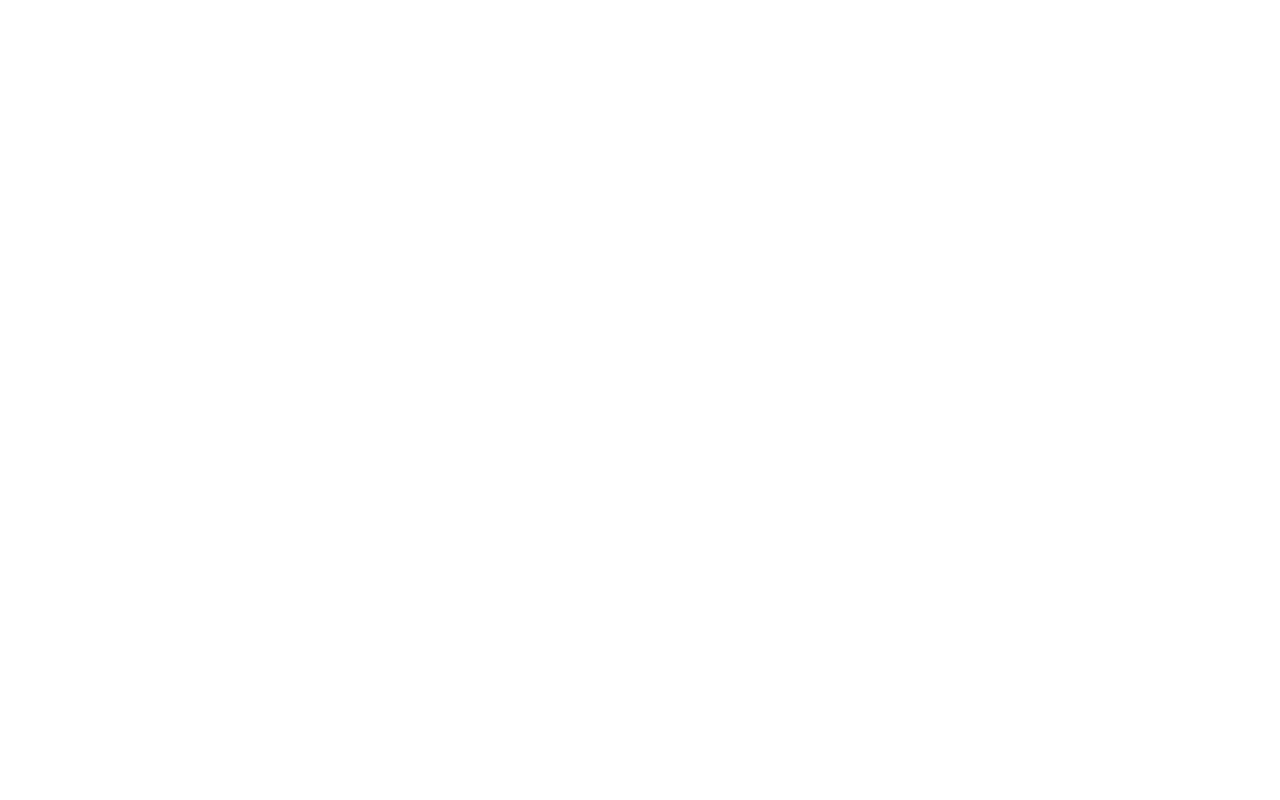
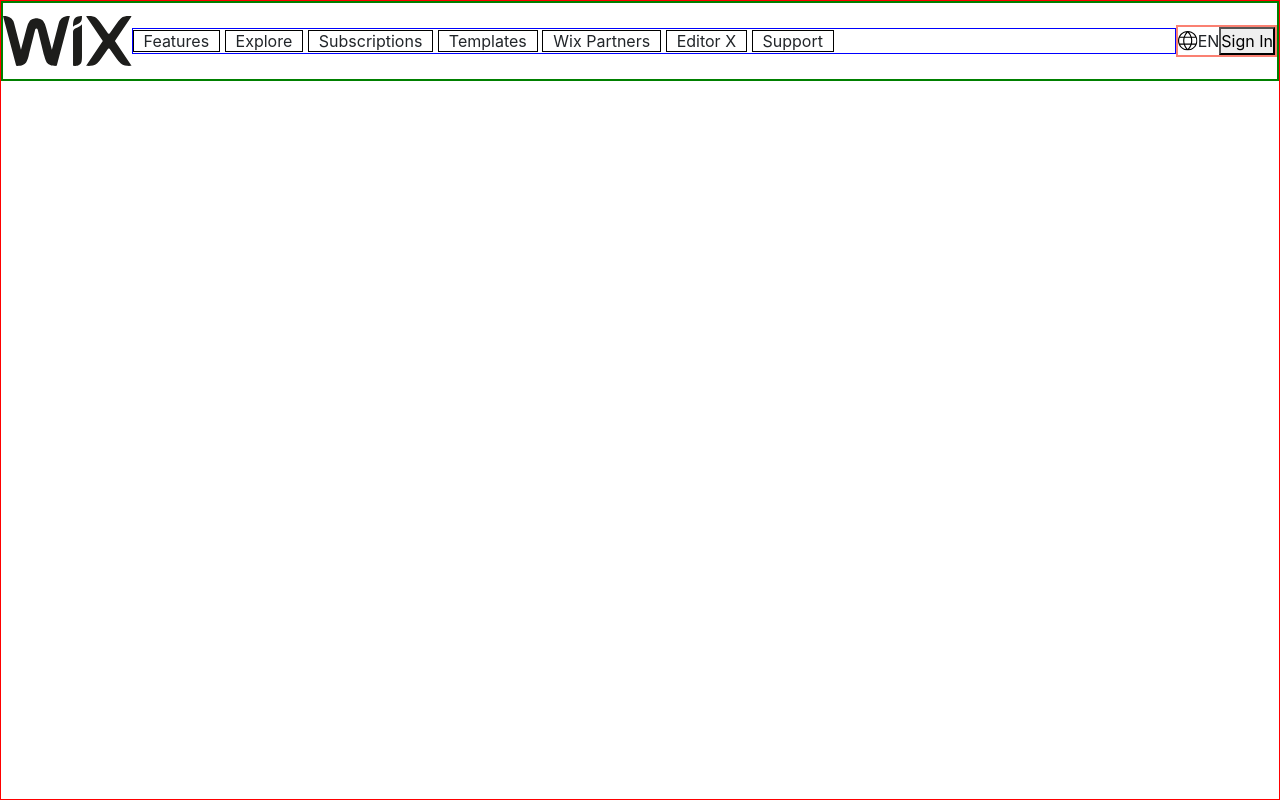
Before and after one commit to cheatdaycamp/Wix_Website, a plain HTML site: page index.html in a window 1280 px wide. Drawn offline with nearby package versions, Linux system fonts and the light colour scheme.

Commit message:
Navbar Presentation

```diff
--- a/css/styles.css
+++ b/css/styles.css
@@ -0,0 +1,49 @@
+* {
+    margin: 0;
+    padding: 0;
+    box-sizing: border-box;
+}
+
+html, body {
+    height: 100%;
+    width: 100%;
+}
+
+body {
+    border: 1px solid red;
+}
+
+.nav-main {
+    height: 80px;
+    border: 2px solid green;
+    display: flex;
+    align-items: center;
+}
+
+.nav-main ul {
+    list-style: none;
+    border: 1px solid blue;
+    margin: 0;
+    flex: 1;
+}
+
+.nav-main ul li {
+    display: inline;
+    border: 1px solid black;
+    padding: 0 10px;
+}
+
+#nav-logo-wix {
+    height: 50px;
+}
+
+#nav-logo-world {
+    width: 20px;
+    height: auto;
+}
+
+.nav-right-wrapper {
+    border: 2px solid salmon;
+    display: flex;
+    align-items: center;
+}
--- a/index.html
+++ b/index.html
@@ -1,17 +1,86 @@
 <!DOCTYPE html>
-<html>
+<html lang="en">
 
 <head>
+    <title>Wix</title>
+
     <meta charset="UTF-8">
     <meta name="description" content="Wix Website Mockup">
     <meta name="keywords" content="Wix Website Mockup">
     <meta name="author" content="Jonatan Kruszewski">
     <meta name="viewport" content="width=device-width, initial-scale=1.0">
+    <link rel="stylesheet" href="https://stackpath.bootstrapcdn.com/bootstrap/4.3.1/css/bootstrap.min.css"
+        integrity="sha384-ggOyR0iXCbMQv3Xipma34MD+dH/1fQ784/j6cY/iJTQUOhcWr7x9JvoRxT2MZw1T" crossorigin="anonymous">
     <link rel="stylesheet" type="text/css" href="./css/styles.css">
+
 </head>
 
 <body>
+    <nav class="nav-main">
+        <svg id="nav-logo-wix" preserveAspectRatio="xMidYMid meet" data-bbox="0 -0.002 128.94 50.138"
+            viewBox="0 -0.002 128.94 50.138" xmlns="http://www.w3.org/2000/svg" data-type="color" role="img"
+            aria-labelledby="comp-jtfneezy-svgtitle">
+            <g>
+                <path
+                    d="M73.77.94c-2.55 1.34-3.55 3.6-3.55 9.84a10 10 0 0 1 3.22-1.94 13.54 13.54 0 0 0 3.32-1.77c2.16-1.6 2.46-3.64 2.46-7.07 0 0-3.49-.09-5.45.94z"
+                    fill="#1d1d1b" data-color="1"></path>
+                <path
+                    d="M58.62 2.4a9.77 9.77 0 0 0-2.7 4.77l-6.9 26.72-5.73-21.82a18.79 18.79 0 0 0-3.16-7.2c-2-2.47-6.16-2.63-6.6-2.63s-4.57.16-6.6 2.63a18.79 18.79 0 0 0-3.16 7.2l-5.74 21.82-6.9-26.72A9.71 9.71 0 0 0 8.44 2.4C5.06-.58 0 .07 0 .07l13.22 49.94s4.36.32 6.54-.8c2.86-1.46 4.22-2.58 6-9.38 1.46-6.06 5.81-23.86 6.22-25.12.2-.63.45-2.13 1.55-2.13s1.35 1.5 1.55 2.13c.4 1.27 4.72 19.06 6.27 25.12 1.73 6.8 3.1 7.92 6 9.38 2.18 1.12 6.54.8 6.54.8L67.06.07S62-.58 58.62 2.4z"
+                    fill="#1d1d1b" data-color="1"></path>
+                <path
+                    d="M79.22 8.22a8.22 8.22 0 0 1-2.71 2.33c-1.21.67-2.37 1.13-3.62 1.73-2.06 1-2.67 2.12-2.67 3.79v33.94s3.34.42 5.52-.69c2.8-1.43 3.45-2.81 3.47-9V10.07z"
+                    fill="#1d1d1b" data-color="1"></path>
+                <path
+                    d="M112.22 25.16L128.94.23s-7.07-1.21-10.57 2a39.36 39.36 0 0 0-4.75 5.71l-6.17 8.89a1.38 1.38 0 0 1-2.63 0l-6.17-8.89a40.1 40.1 0 0 0-4.75-5.71c-3.5-3.19-10.58-2-10.58-2l16.77 24.93-16.72 24.85s7.37.93 10.87-2.26a33.25 33.25 0 0 0 4.41-5.36l6.17-8.89a1.38 1.38 0 0 1 2.63 0l6.17 8.89a37.11 37.11 0 0 0 4.54 5.36c3.5 3.19 10.74 2.26 10.74 2.26z"
+                    fill="#1d1d1b" data-color="1"></path>
+            </g>
+        </svg>
+        <ul>
+            <li>Features</li>
+            <li>Explore</li>
+            <li>Subscriptions</li>
+            <li>Templates</li>
+            <li>Wix Partners</li>
+            <li>Editor X</li>
+            <li>Support</li>
+        </ul>
+        <div class="nav-right-wrapper">
+            <svg id='nav-logo-world' data-bbox="0 -0.001 20.396 20.398" xmlns:xlink="http://www.w3.org/1999/xlink"
+                xmlns="http://www.w3.org/2000/svg" viewBox="0 0 21 21" height="21" width="21" data-type="shape">
+                <g>
+                    <defs>
+                        <path id="ce5e4ca2-f192-40db-9157-8d3488fcfd84" d="M0 0h20.395v20.397H0V0z"></path>
+                    </defs>
+                    <g fill-rule="evenodd">
+                        <mask fill="#ffffff" id="537b135b-5e4a-4272-956b-13d26ab095e7">
+                            <use xlink:href="#ce5e4ca2-f192-40db-9157-8d3488fcfd84"></use>
+                        </mask>
+                        <path mask="url(#537b135b-5e4a-4272-956b-13d26ab095e7)"
+                            d="M11.71 19.063a13.805 13.805 0 002.594-4.666h3.85a9.02 9.02 0 01-6.444 4.666zm-9.469-4.666h3.85a13.808 13.808 0 002.594 4.666 9.02 9.02 0 01-6.444-4.666zM8.683 1.333a13.803 13.803 0 00-2.595 4.669h-3.85a9.022 9.022 0 016.445-4.67zm9.474 4.669h-3.85a13.806 13.806 0 00-2.595-4.67 9.024 9.024 0 016.445 4.67zm-3.532 1.195h4.05a8.94 8.94 0 01.525 3 8.913 8.913 0 01-.527 3.005h-4.049c.222-.98.344-1.987.344-3.006 0-1.015-.122-2.02-.343-2.999zM7.363 6.002a12.568 12.568 0 012.834-4.55 12.555 12.555 0 012.836 4.55h-5.67zm-6.168 4.195c0-1.052.19-2.06.525-3h4.05a13.69 13.69 0 00-.344 2.999c0 1.019.124 2.025.346 3.006h-4.05a8.94 8.94 0 01-.527-3.005zm11.834 4.2a12.544 12.544 0 01-2.832 4.543 12.577 12.577 0 01-2.832-4.543h5.664zm-6.024-1.195a12.434 12.434 0 01-.384-3.006c0-1.018.14-2.022.383-2.999h6.388c.242.977.381 1.981.381 2.999 0 1.021-.14 2.028-.384 3.006H7.005zm13.39-3.005C20.395 4.581 15.83.011 10.216.001h-.006l-.013-.002-.012.002h-.006C4.564.01 0 4.58 0 10.197s4.567 10.188 10.181 10.198l.017.002.018-.002c5.615-.01 10.18-4.58 10.18-10.198z">
+                        </path>
+                    </g>
+                </g>
+            </svg>
+            <span>EN</span>
+            <button>Sign In</button>
+        </div>
+    </nav>
 
+
+    </div>
+
+
+
+
+    <script src="https://code.jquery.com/jquery-3.3.1.slim.min.js"
+        integrity="sha384-q8i/X+965DzO0rT7abK41JStQIAqVgRVzpbzo5smXKp4YfRvH+8abtTE1Pi6jizo"
+        crossorigin="anonymous"></script>
+    <script src="https://cdnjs.cloudflare.com/ajax/libs/popper.js/1.14.7/umd/popper.min.js"
+        integrity="sha384-UO2eT0CpHqdSJQ6hJty5KVphtPhzWj9WO1clHTMGa3JDZwrnQq4sF86dIHNDz0W1"
+        crossorigin="anonymous"></script>
+    <script src="https://stackpath.bootstrapcdn.com/bootstrap/4.3.1/js/bootstrap.min.js"
+        integrity="sha384-JjSmVgyd0p3pXB1rRibZUAYoIIy6OrQ6VrjIEaFf/nJGzIxFDsf4x0xIM+B07jRM"
+        crossorigin="anonymous"></script>
 </body>
 
 </html>
```
Also changed, not shown: images/11.webp (added), images/222.webp (added), images/mobile 2.webp (added).
